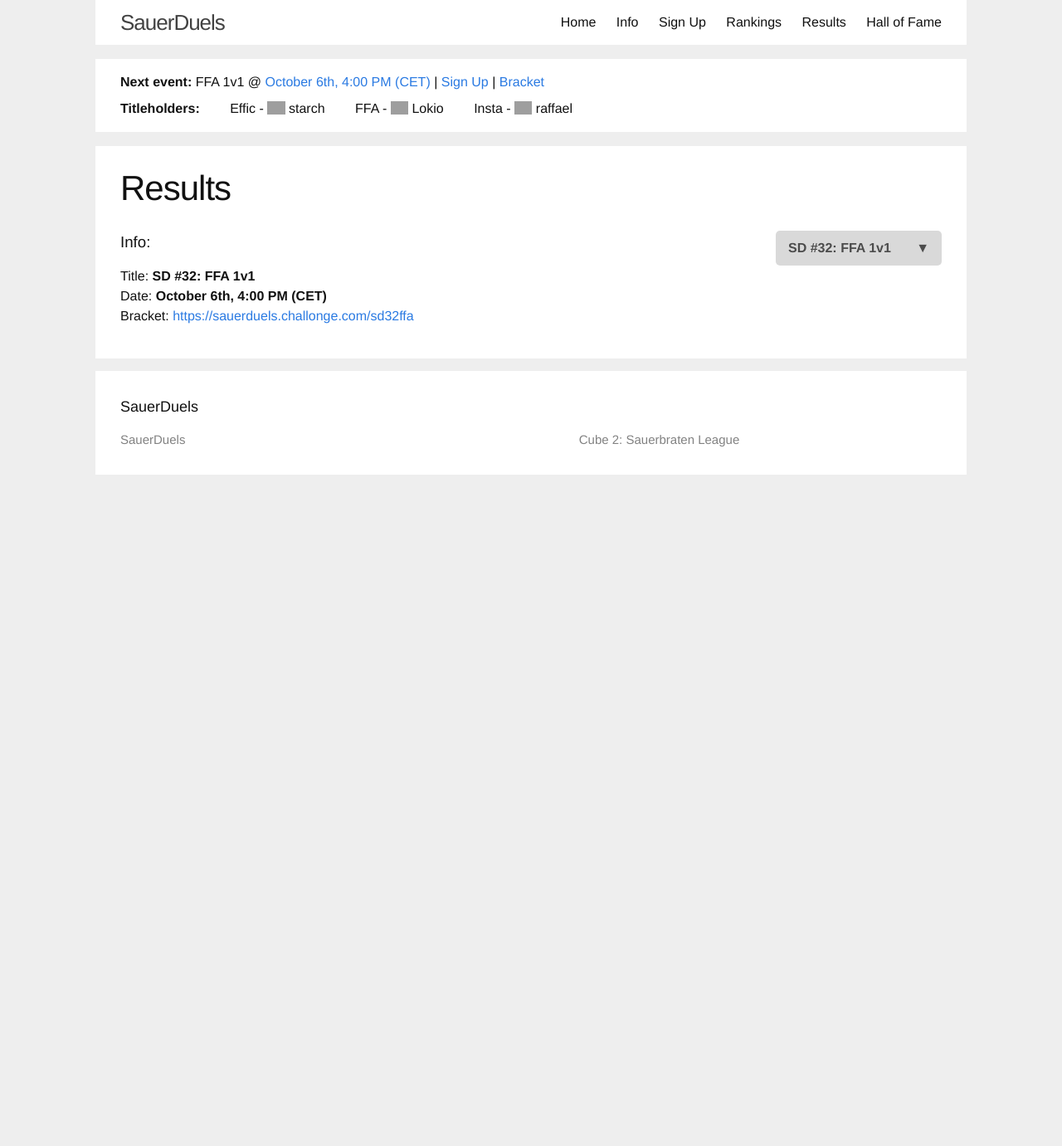
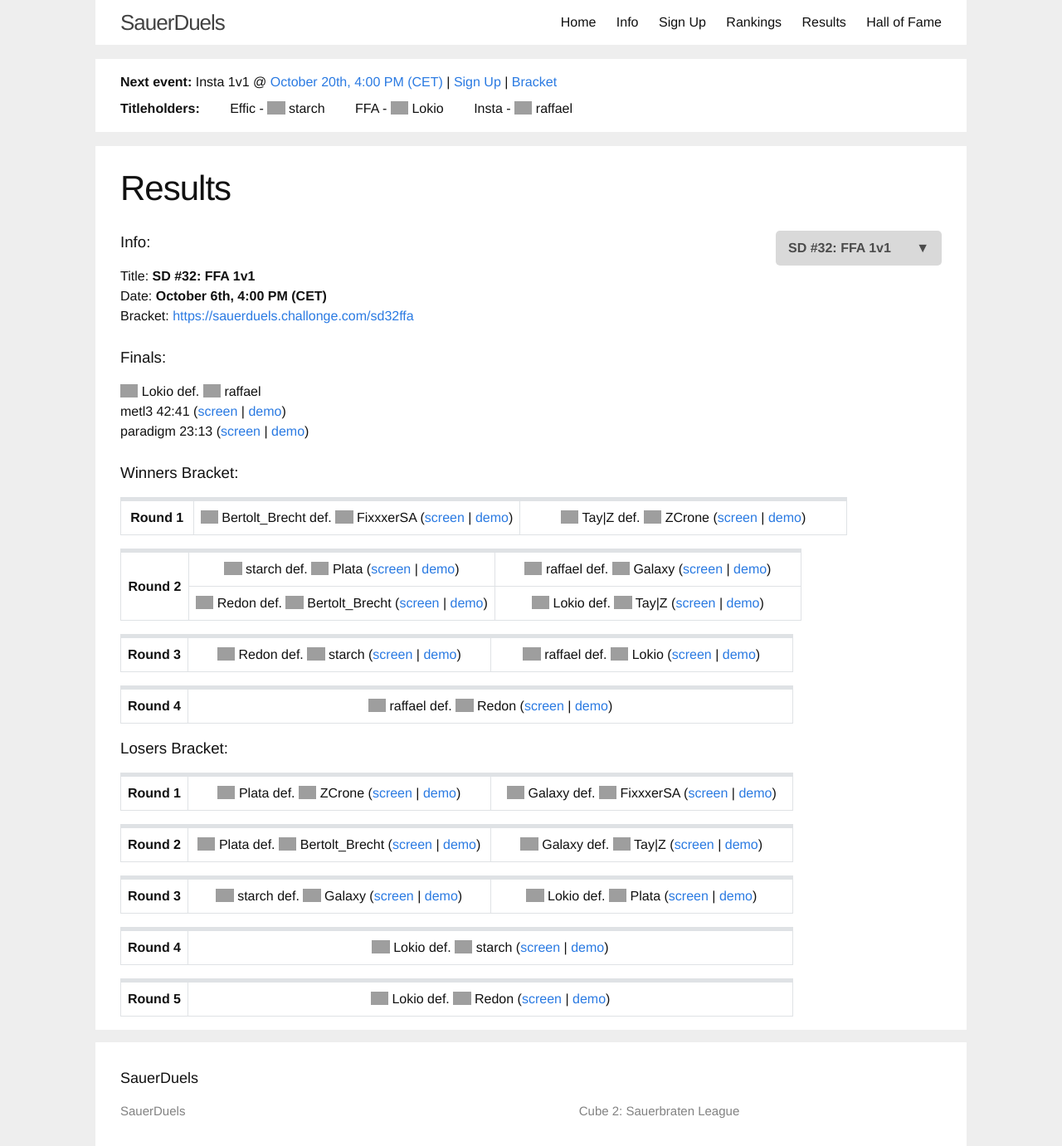
Before and after one commit to sauerduels/website, a Jekyll site: the page built from _events/sd32-ffa.md, in a window 1280 px wide. Shown: the whole page at 83% size. Built offline with Jekyll 4.4.1, drawn with Linux system fonts in a browser that asks for light colours; a script that is not in the unit is left out; before the commit the page ends 900 px from its top, so only the background shows below that; grey boxes are pictures that could not be loaded.

Commit message:
update results as of sd32

```diff
--- a/_events/sd32-ffa.md
+++ b/_events/sd32-ffa.md
@@ -3,6 +3,50 @@ title: FFA 1v1
 index: 32
 date: '2019-10-06 18:00:00 +02:00'
 bracketurl: https://sauerduels.challonge.com/sd32ffa
-signupurl: https://sauerduels.challonge.com/tournaments/signup/3nKfQwMljZ
-completed: false
+completed: true
+finals:
+  result: Lokio def. raffael
+  games:
+    - title: metl3 42:41
+      slug: sd32_final_lokio_vs_raffael_game1
+    - title: paradigm 23:13
+      slug: sd32_final_lokio_vs_raffael_game2
+brackets:
+  Winners:
+    - - result: Bertolt_Brecht def. FixxxerSA
+        slug: sd32_wb_bertolt_brecht_vs_fixxxersa
+      - result: Tay|Z def. ZCrone
+        slug: sd32_wb_tay|z_vs_zcrone
+    - - result: starch def. Plata
+        slug: sd32_wb_plata_vs_starch
+      - result: raffael def. Galaxy
+        slug: sd32_wb_galaxy_vs_raffael
+      - result: Redon def. Bertolt_Brecht
+        slug: sd32_wb_bertolt_brecht_vs_redon
+      - result: Lokio def. Tay|Z
+        slug: sd32_wb_lokio_vs_tay|z
+    - - result: Redon def. starch
+        slug: sd32_wb_redon_vs_starch
+      - result: raffael def. Lokio
+        slug: sd32_wb_lokio_vs_raffael
+    - - result: raffael def. Redon
+        slug: sd32_wb_raffael_vs_redon
+
+  Losers:
+    - - result: Plata def. ZCrone
+        slug: sd32_lb_plata_vs_zcrone
+      - result: Galaxy def. FixxxerSA
+        slug: sd32_lb_fixxxersa_vs_galaxy
+    - - result: Plata def. Bertolt_Brecht
+        slug: sd32_lb_bertolt_brecht_vs_plata
+      - result: Galaxy def. Tay|Z
+        slug: sd32_lb_galaxy_vs_tay|z
+    - - result: starch def. Galaxy
+        slug: sd32_lb_galaxy_vs_starch
+      - result: Lokio def. Plata
+        slug: sd32_lb_lokio_vs_plata
+    - - result: Lokio def. starch
+        slug: sd32_lb_lokio_vs_starch
+    - - result: Lokio def. Redon
+        slug: sd32_lb_lokio_vs_redon
 ---
--- a/hof.html
+++ b/hof.html
@@ -50,19 +50,22 @@ hof:
     members:
       - name: Redon
         golden: 8
+        bronze: 1
       - name: notas
         golden: 1
         silver: 4
       - name: Lokio
-        golden: 1
+        golden: 2
         silver: 1
         bronze: 5
       - name: Honzik1
         silver: 4
         bronze: 1
       - name: Frosty
-        silver: 2
+        silver: 1
         bronze: 3
+      - name: raffael
+        silver: 1
       - name: h8
         bronze: 1
   - category: Insta
@@ -81,11 +84,11 @@ hof:
         silver: 3
       - name: Rexus
         silver: 2
+      - name: Honzik1
+        golden: 1
       - name: Frosty
         silver: 1
         bronze: 2
-      - name: Honzik1
-        golden: 1
       - name: Partizan
         bronze: 3
       - name: fatmonkeygenius
```
Also changed, not shown: _events/sd33-insta.md (added, +8 -0 lines), info.md (+2 -2 lines).
